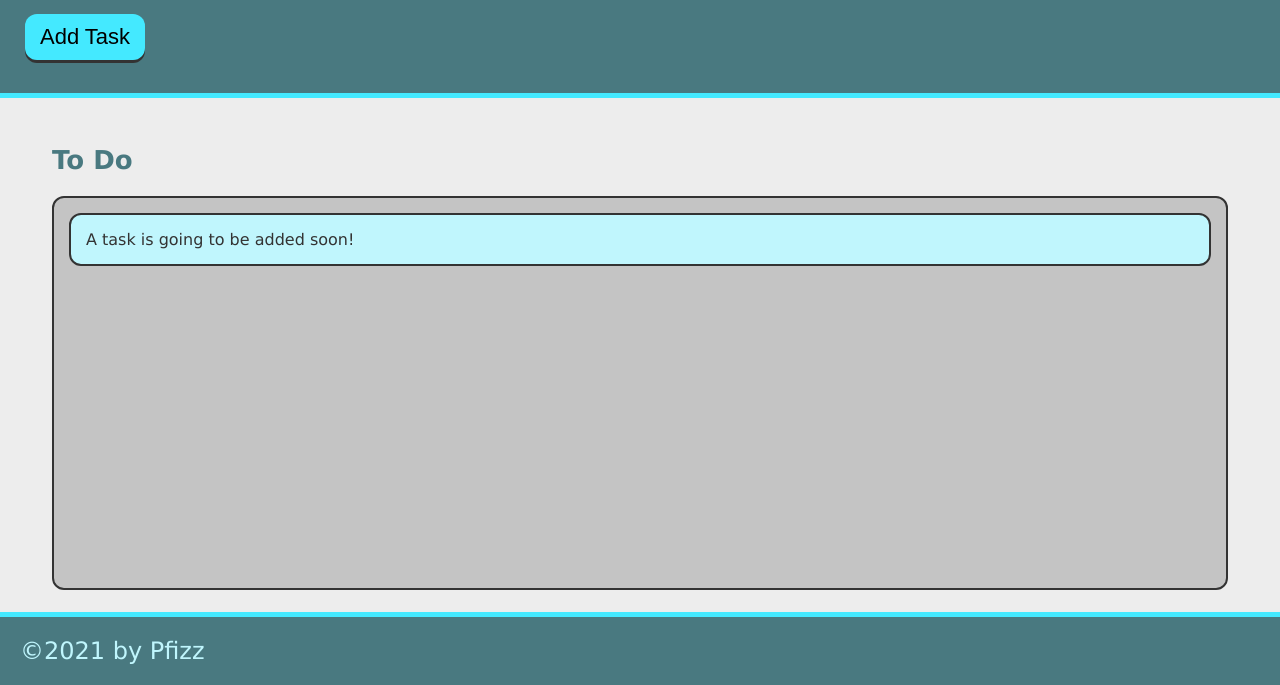
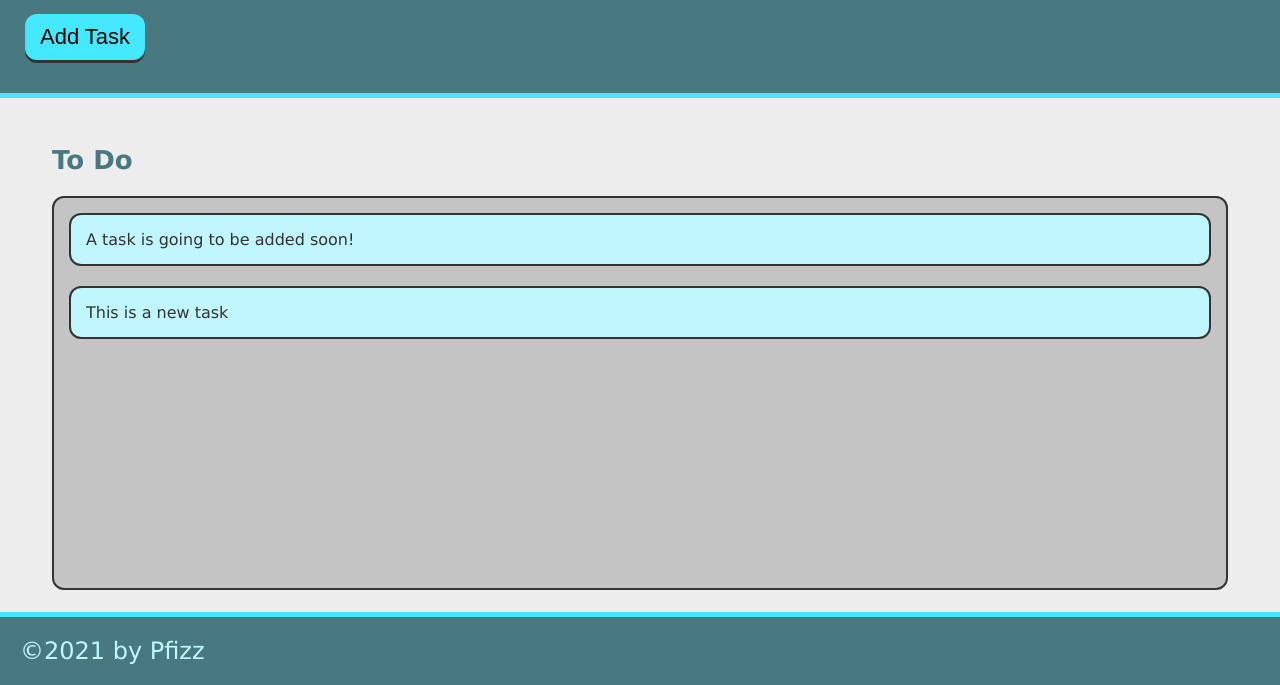
Before and after one commit to Pfizzz/taskinator-2, a plain HTML site: page index.html in a window 1280 px wide. Both pictures are taken after a click on the button "Add Task". Shown: the part 115-800 px from the top of the page. Drawn offline with Linux system fonts and the light colour scheme.

Commit message:
end of lesson 1

```diff
--- a/assets/js/script.js
+++ b/assets/js/script.js
@@ -0,0 +1,12 @@
+var tasksToDoEl = document.querySelector("#tasks-to-do");
+const buttonEl = document.querySelector("#save-task");
+
+
+const createTaskHandler = () => {
+    const listItemEl = document.createElement("li");
+    listItemEl.className = "task-item";
+    listItemEl.textContent = "This is a new task";
+    tasksToDoEl.appendChild(listItemEl);
+};
+
+buttonEl.addEventListener("click", createTaskHandler);
--- a/index.html
+++ b/index.html
@@ -11,12 +11,12 @@
     <header>
         <h1 class="page-title">Taskinator</h1>
         <p>Click the button below to add a new task!</p>
-        <button class="btn" >Add Task</button>
+        <button class="btn" id="save-task" >Add Task</button>
       </header>
       <main class="page-content">
         <section class="task-list-wrapper">
             <h2 class="list-title">To Do</h2>
-            <ul class="task-list">
+            <ul class="task-list" id="tasks-to-do">
                 <li class="task-item">A task is going to be added soon!</li>
             </ul>
         </section>
```
